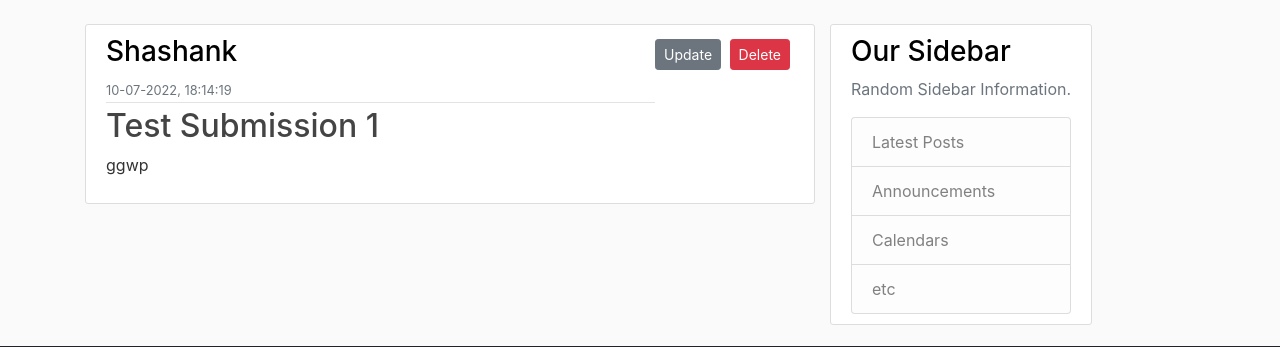
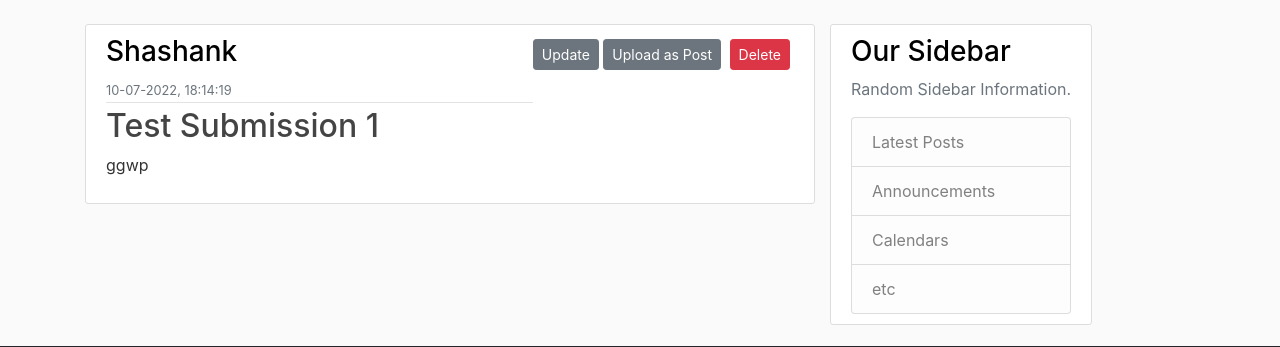
Before and after one commit to Shashank-Karna/CGAP-Beyond-Victims, a Flask app: page /submission/1 in a window 1280 px wide. Shown: the part 56-403 px from the top of the page. Run offline with Flask 2, Linux system fonts and the light colour scheme; a user stored in the database is signed in; data comes from the database, SQL or seed files in the repository; some libraries are stand-ins or nearby versions.

Commit message:
Added Upload as post option

```diff
--- a/cgap/routes.py
+++ b/cgap/routes.py
@@ -213,7 +213,7 @@ def submit_post():
 
 
 @app.route("/submissions")
-# @login_required
+@login_required
 def submissions():
     page = request.args.get("page", 1, type=int)
     submissions = Submission.query.order_by(Submission.date_posted.desc()).paginate(
@@ -225,6 +225,7 @@ def submissions():
 
 
 @app.route("/submission/<int:submission_id>")
+@login_required
 def submission(submission_id):
     submission = Submission.query.get_or_404(submission_id)
     return render_template(
@@ -233,6 +234,7 @@ def submission(submission_id):
 
 
 @app.route("/submission/<int:submission_id>/update", methods=["GET", "POST"])
+@login_required
 def edit_submission(submission_id):
     submission = Submission.query.get_or_404(submission_id)
     form = SubmitPostForm()
@@ -252,6 +254,7 @@ def edit_submission(submission_id):
 
 
 @app.route("/submission/<int:submission_id>/delete", methods=["POST"])
+@login_required
 def delete_submission(submission_id):
     submission = Submission.query.get_or_404(submission_id)
 
@@ -259,3 +262,20 @@ def delete_submission(submission_id):
     db.session.commit()
     flash("This submission has been deleted!", "success")
     return redirect(url_for("submissions"))
+
+
+@app.route("/submission/<int:submission_id>/upload", methods=["GET", "POST"])
+@login_required
+def upload_as_post(submission_id):
+    submission = Submission.query.get_or_404(submission_id)
+
+    post = Post(
+        title=submission.title,
+        content=submission.content,
+        author=current_user,
+        image_file=submission.image_file,
+    )
+    db.session.add(post)
+    db.session.commit()
+    flash("This submission has been uploaded as a post!", "success")
+    return redirect(url_for("blogs"))
--- a/cgap/templates/submission.html
+++ b/cgap/templates/submission.html
@@ -19,6 +19,7 @@
 
     <div>
         <a class="btn btn-secondary btn-sm mt-1 mb-1" href="{{ url_for('edit_submission', submission_id=submission.id) }}">Update</a>
+        <a class="btn btn-secondary btn-sm mt-1 mb-1" href="{{ url_for('upload_as_post', submission_id=submission.id) }}">Upload as Post</a>
         <button type="button" class="btn btn-danger btn-sm m-1" data-toggle="modal" data-target="#deleteModal">Delete</button>
     </div>
 
```
